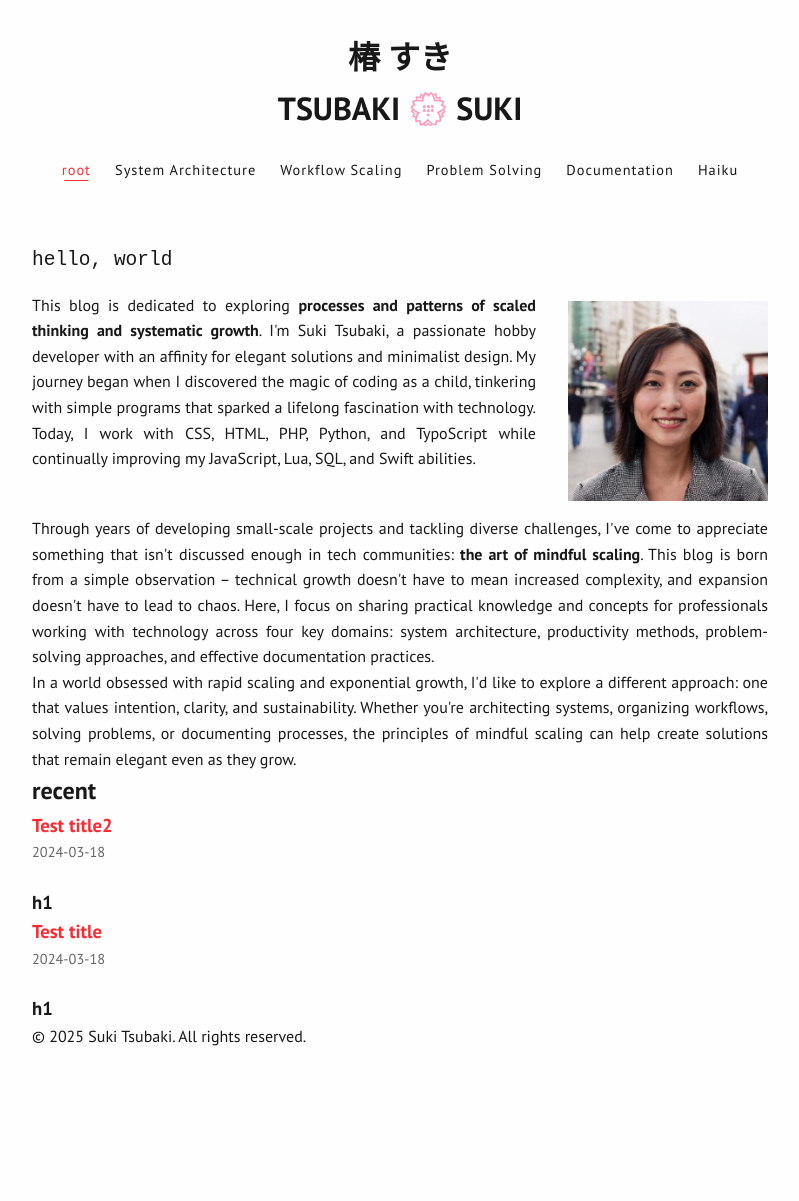
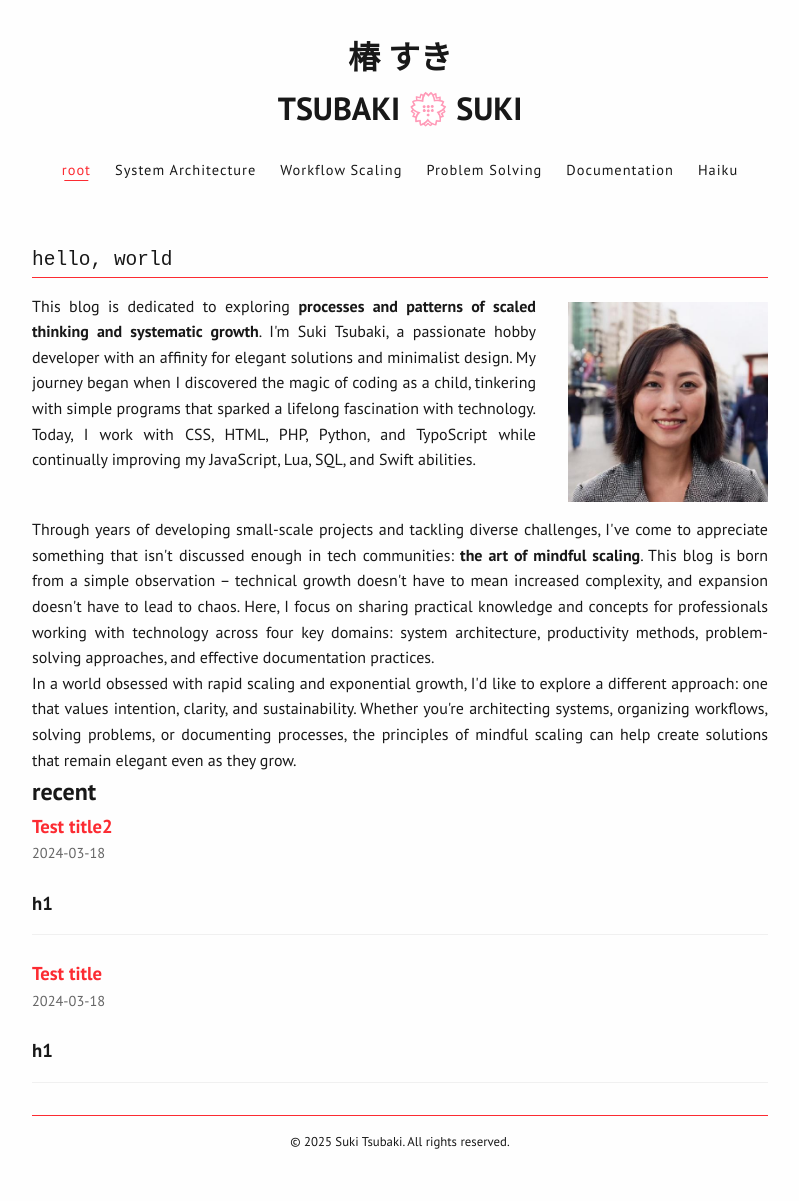
Before and after one commit to sukitsubaki/sukitsubaki.github.io, a Jekyll site: the page built from index.html, in a window 1280 px wide. Shown: the whole page, without its empty margins (240-1039 px from the left). Built offline with Jekyll 4.4.1, drawn with Linux system fonts in a browser that asks for light colours; before the commit the page ends 1082 px from its top, so only the background shows below that.

Commit message:
Update styles.css

```diff
--- a/assets/css/styles.css
+++ b/assets/css/styles.css
@@ -228,6 +228,7 @@
     color: var(--secondary);
 }
 
+/* Container styling */
 .about-me {
     display: flex;
     gap: 2rem;
@@ -251,6 +252,13 @@
 
 .about-me-image img {
     width: 200px;
+}
+
+.intro-container h1 {
+    font-family: monospace;
+    font-weight: normal;
+    border-bottom: 1px solid var(--primary);
+}
 
 /* Haiku and potential unused styles */
 .haiku-text,
```
